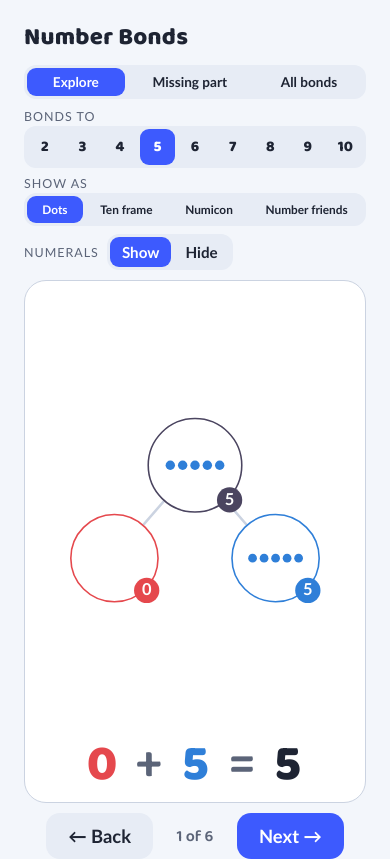
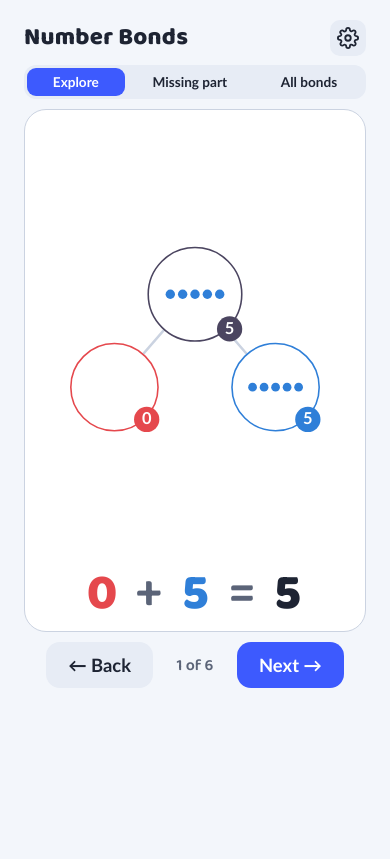
Before and after one commit to jamesbowles/number-bonds, a plain HTML site: page index.html in a window 390 px wide. Drawn offline with Linux system fonts and the light colour scheme; a web font is replaced by a local one.

Commit message:
Tuck settings behind a gear button on phones
Co-Authored-By: Claude Opus 5.5 <noreply@anthropic.com>
Claude-Session: https://claude.ai/code/session_01LnNqD17BB5S74eZQma1tKr

```diff
--- a/index.html
+++ b/index.html
@@ -114,7 +114,13 @@ kbd { font-family: var(--font-body); border: 1px solid var(--line); border-botto
   #visSeg button, #modeSeg button { flex: 1 1 auto; min-width: 0; padding: 6px 3px; font-size: .74rem; white-space: nowrap; }
   #modeSeg button { font-size: .85rem; }
   .stage { flex: none; height: 62vh; min-height: 300px; }
+  /* Settings (bonds to, show as, numerals) tuck away behind the gear. */
+  .brand { display: flex; align-items: center; justify-content: space-between; }
+  .brand #gear { display: inline-flex; }
+  #settings:not(.open) { display: none; }
 }
+#gear { display: none; border: 0; background: var(--chip); border-radius: 10px; padding: 7px; color: var(--ink); }
+#gear[aria-expanded="true"] { background: var(--accent); color: var(--accent-ink); }
 /* Phones and tablets: no full screen button (iPhone can't do it, and it isn't needed there). */
 @media (max-width: 640px), (hover: none) and (pointer: coarse) { #fs-btn { display: none; } }
 </style>
@@ -122,7 +128,9 @@ kbd { font-family: var(--font-body); border: 1px solid var(--line); border-botto
 <body>
 
 <header class="bar">
-  <div class="brand">Number Bonds</div>
+  <div class="brand">Number Bonds
+    <button id="gear" aria-label="Settings" aria-expanded="false" aria-controls="settings"><svg viewBox="0 0 24 24" width="22" height="22" aria-hidden="true" fill="none" stroke="currentColor" stroke-width="2" stroke-linecap="round" stroke-linejoin="round"><circle cx="12" cy="12" r="3"/><path d="M19.4 15a1.65 1.65 0 0 0 .33 1.82l.06.06a2 2 0 1 1-2.83 2.83l-.06-.06a1.65 1.65 0 0 0-1.82-.33 1.65 1.65 0 0 0-1 1.51V21a2 2 0 1 1-4 0v-.09A1.65 1.65 0 0 0 9 19.4a1.65 1.65 0 0 0-1.82.33l-.06.06a2 2 0 1 1-2.83-2.83l.06-.06A1.65 1.65 0 0 0 4.68 15a1.65 1.65 0 0 0-1.51-1H3a2 2 0 1 1 0-4h.09A1.65 1.65 0 0 0 4.6 9a1.65 1.65 0 0 0-.33-1.82l-.06-.06a2 2 0 1 1 2.83-2.83l.06.06A1.65 1.65 0 0 0 9 4.68a1.65 1.65 0 0 0 1-1.51V3a2 2 0 1 1 4 0v.09a1.65 1.65 0 0 0 1 1.51 1.65 1.65 0 0 0 1.82-.33l.06-.06a2 2 0 1 1 2.83 2.83l-.06.06A1.65 1.65 0 0 0 19.4 9a1.65 1.65 0 0 0 1.51 1H21a2 2 0 1 1 0 4h-.09a1.65 1.65 0 0 0-1.51 1z"/></svg></button>
+  </div>
   <div class="group" role="group" aria-label="Activity">
     <div class="seg" id="modeSeg">
       <button id="m-explore" data-mode="explore">Explore</button>
@@ -131,7 +139,7 @@ kbd { font-family: var(--font-body); border: 1px solid var(--line); border-botto
     </div>
   </div>
 </header>
-<div class="bar">
+<div class="bar" id="settings">
   <div class="group"><span class="label">Bonds to</span><div class="seg num" id="wholeSeg"></div></div>
   <div class="group"><span class="label">Show as</span>
     <div class="seg" id="visSeg">
@@ -383,6 +391,10 @@ kbd { font-family: var(--font-body); border: 1px solid var(--line); border-botto
     } catch (e) {}
   }
 
+  $('gear').addEventListener('click', function () {
+    var open = $('settings').classList.toggle('open');
+    $('gear').setAttribute('aria-expanded', open);
+  });
   $('modeSeg').addEventListener('click', function (e) { var b = e.target.closest('button'); if (!b) return; S.mode = b.dataset.mode; if (S.mode === 'missing') newQuestion(); render(); });
   wholeSeg.addEventListener('click', function (e) { var b = e.target.closest('button'); if (!b) return; S.whole = +b.dataset.whole; S.part = 0; newQuestion(); render(); });
   $('visSeg').addEventListener('click', function (e) { var b = e.target.closest('button'); if (!b) return; S.vis = b.dataset.vis; render(); });
```
